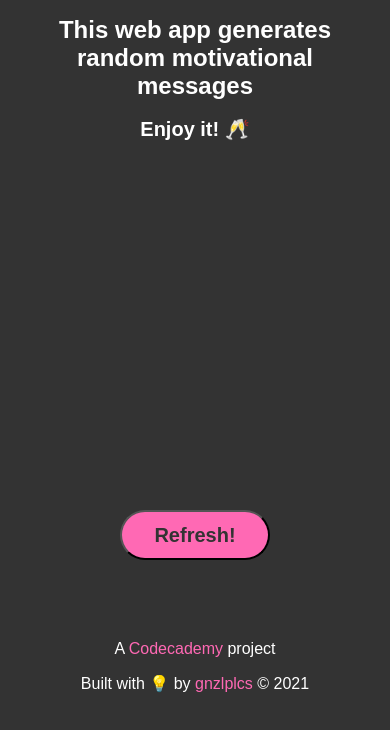
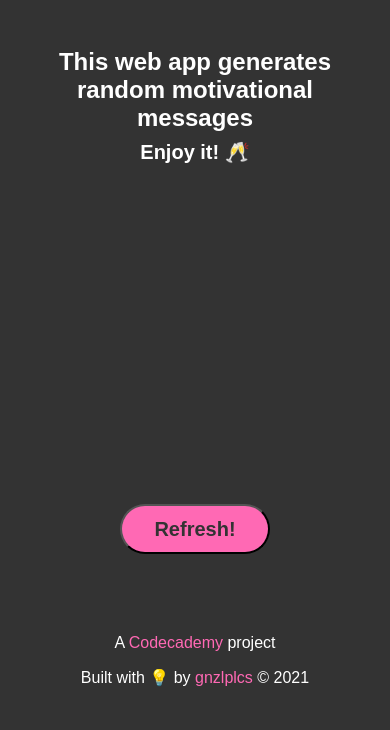
Before and after one commit to gnzlplcs/mixed-messages, a website with bundled scripts: page docs/index.html in a window 390 px wide. Built offline with nearby package versions, Linux system fonts and the light colour scheme.

Commit message:
minor CSS improvements: margins and paddings

```diff
--- a/docs/css/style.css
+++ b/docs/css/style.css
@@ -19,12 +19,24 @@ a:hover {
   border-bottom: 1px solid pink;
 }
 
+header {
+  padding: 2rem 0.5rem .75rem;
+}
+
+h1 {
+  margin-bottom: .5rem;
+}
+
+h2 {
+  margin-top: 0;
+}
+
 main {
-  margin: 5rem 0;
+  margin: 1rem 0;
 }
 
 div#app {
-  min-height: 40vh;
+  min-height: 35vh;
 }
 
 button {
@@ -45,12 +57,15 @@ button:hover {
 .quote-paragraph {
   color: #fffd80;
   font-size: 2.5rem;
+  margin-top: 0;
+  margin-bottom: .5rem;
 }
 
 .author-paragraph {
   color: #a3a3a3;
   text-align: right;
   font-size: 1.25rem;
+  margin-top: .5rem;
 }
 
 footer {
@@ -72,7 +87,7 @@ footer {
   }
 
   main {
-    margin: 2rem 0;
+    margin: 1rem 0;
   }
 
   .quote-paragraph {
```
